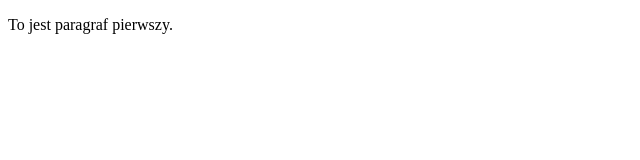
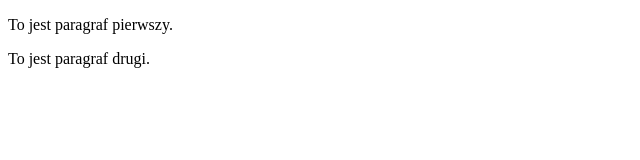
Before and after one commit to katarzynakostrzewa/gitjestgit, a plain HTML site: page index.html in a window 1280 px wide. Shown: the whole page, without its empty margins (0-640 px from the left). Drawn offline with Linux system fonts and the light colour scheme.

Commit message:
drugi paragraf

```diff
--- a/index.html
+++ b/index.html
@@ -6,5 +6,6 @@
 </head>
 <body>
     <p>To jest paragraf pierwszy.</p>
+    <p>To jest paragraf drugi.</p>
 </body>
 </html>
```
